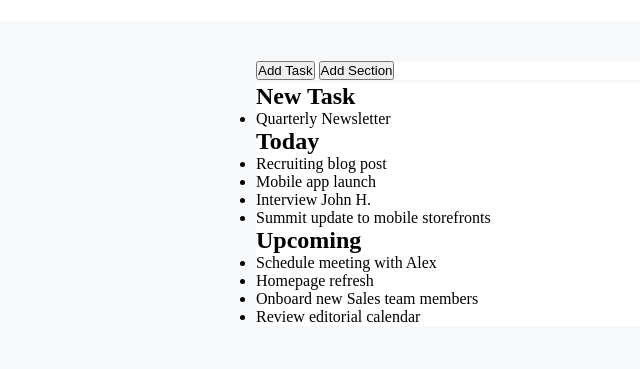
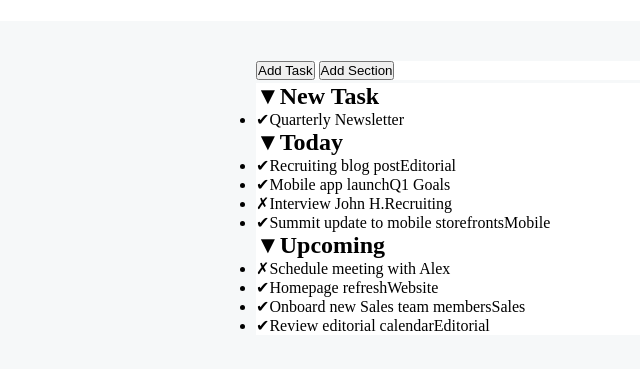
Before and after one commit to AlexViti/html-css-toboolist, a plain HTML site: page index.html in a window 1280 px wide. Shown: the part 75-444 px from the top of the page, without its empty margins (0-640 px from the left). Drawn offline with Linux system fonts and the light colour scheme.

Commit message:
css - add before and after content

```diff
--- a/css/style.css
+++ b/css/style.css
@@ -29,3 +29,39 @@ main {
 	background-color: white;
 	margin-top: 3px;
 }
+
+section>h2::before {
+	content: '\25BC';
+}
+
+.done::before {
+	content: '\2714';
+}
+
+.not-done::before {
+	content: '\2717';
+}
+
+.tag-editorial::after {
+	content: 'Editorial';
+}
+
+.tag-q1::after {
+	content: 'Q1 Goals';
+}
+
+.tag-recruiting::after {
+	content: 'Recruiting';
+}
+
+.tag-mobile::after {
+	content: 'Mobile';
+}
+
+.tag-website::after {
+	content: 'Website';
+}
+
+.tag-sales::after {
+	content: 'Sales';
+}
--- a/index.html
+++ b/index.html
@@ -32,7 +32,7 @@
 			<section>
 				<h2>New Task</h2>
 				<ul>
-					<li>Quarterly Newsletter</li>
+					<li class="done editorial">Quarterly Newsletter</li>
 				</ul>
 			</section>
 
@@ -40,10 +40,10 @@
 			<section>
 				<h2>Today</h2>
 				<ul>
-					<li>Recruiting blog post</li>
-					<li>Mobile app launch</li>
-					<li>Interview John H.</li>
-					<li>Summit update to mobile storefronts</li>
+					<li class="done tag-editorial">Recruiting blog post</li>
+					<li class="done tag-q1">Mobile app launch</li>
+					<li class="not-done tag-recruiting">Interview John H.</li>
+					<li class="done tag-mobile">Summit update to mobile storefronts</li>
 				</ul>
 			</section>
 
@@ -51,10 +51,10 @@
 			<section>
 				<h2>Upcoming</h2>
 				<ul>
-					<li>Schedule meeting with Alex</li>
-					<li>Homepage refresh</li>
-					<li>Onboard new Sales team members</li>
-					<li>Review editorial calendar</li>
+					<li class="not-done">Schedule meeting with Alex</li>
+					<li class="done tag-website">Homepage refresh</li>
+					<li class="done tag-sales">Onboard new Sales team members</li>
+					<li class="done tag-editorial">Review editorial calendar</li>
 				</ul>
 			</section>
 
```
